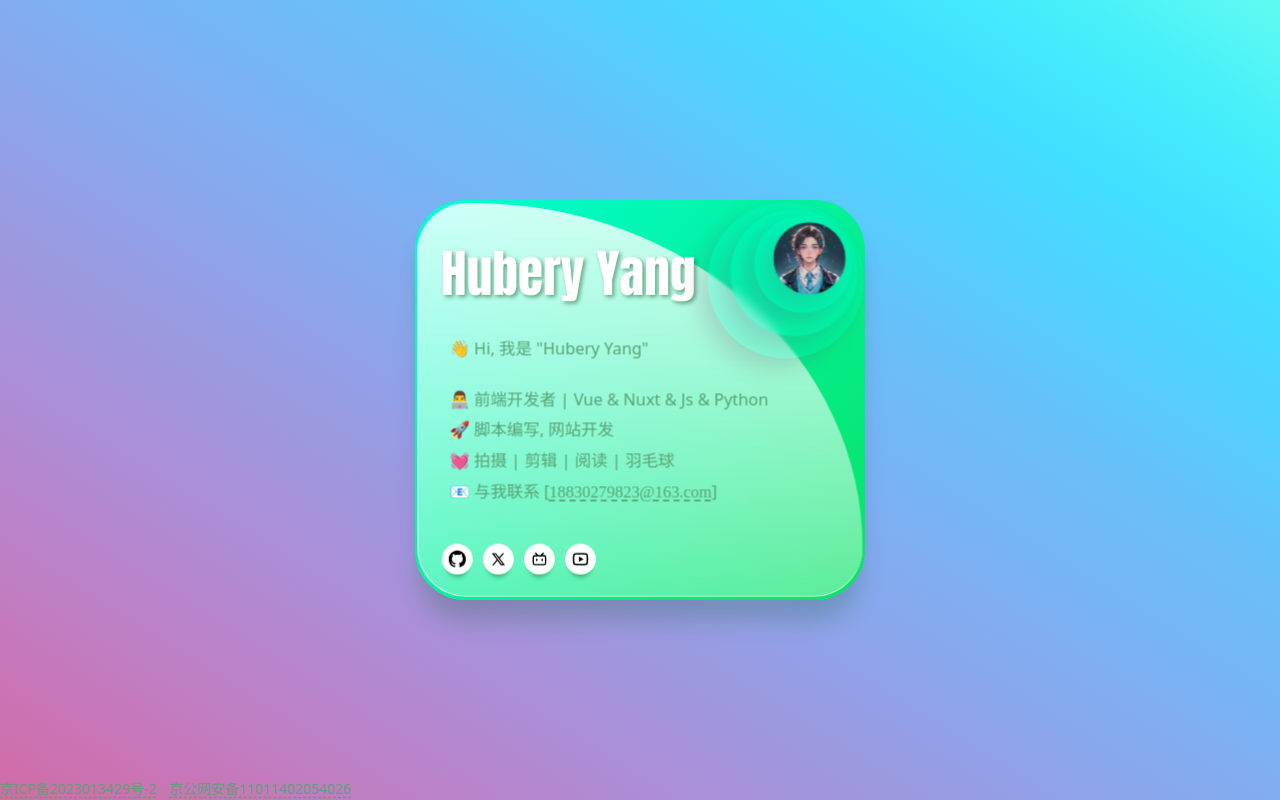
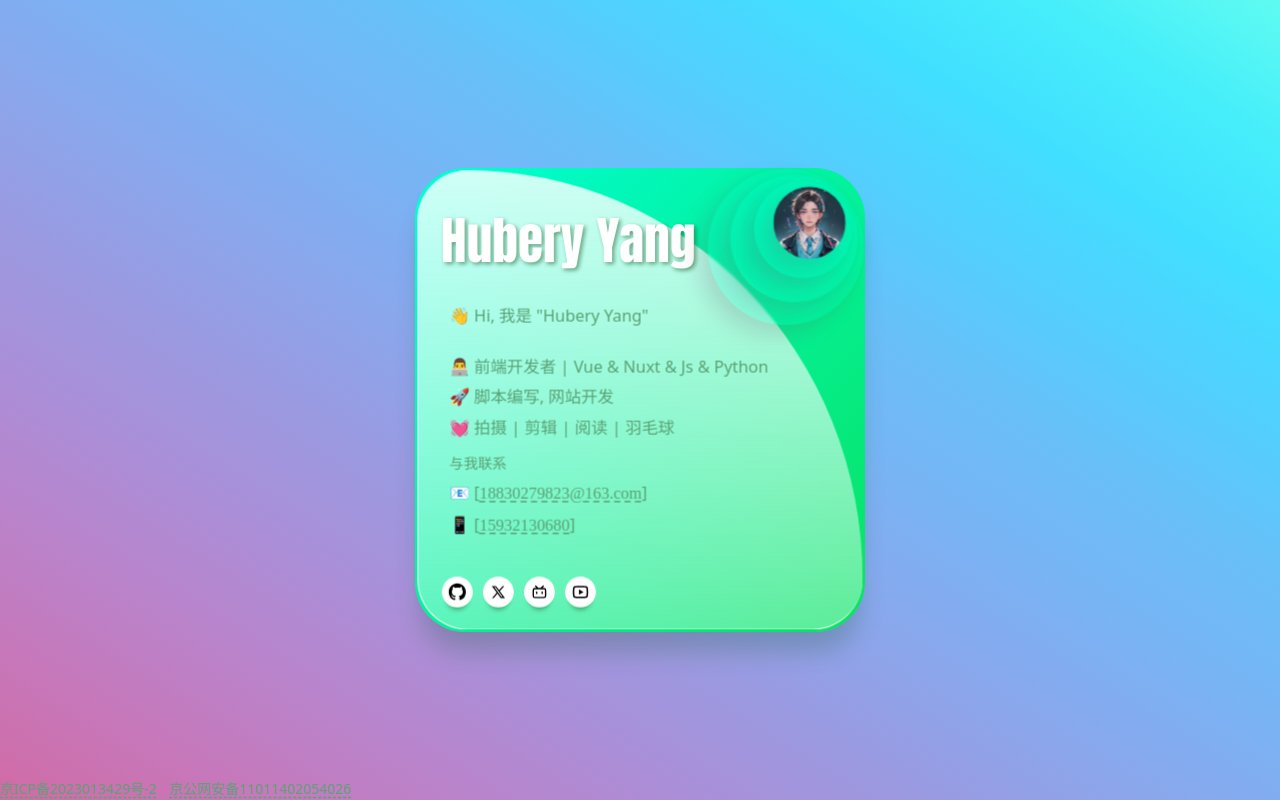
Before and after one commit to Hub-yang/about-me-vue3, a Vue app: page / in a window 1280 px wide. Built offline with nearby package versions, Linux system fonts and the light colour scheme; a web font is replaced by a local one.

Commit message:
feat: update userinfo

```diff
--- a/src/pages/index.vue
+++ b/src/pages/index.vue
@@ -12,6 +12,7 @@ const userInfo = {
   hobby: '🚀 脚本编写, 网站开发',
   script: '💓 拍摄 | 剪辑 | 阅读 | 羽毛球',
   mail: '18830279823@163.com',
+  phone: '15932130680',
 }
 
 const iconComponents: anyKey = {
@@ -42,9 +43,9 @@ function onNavigate(link: number) {
 
 const tootipShow = ref(false)
 
-async function onMailClick() {
+async function onCopyClick(type: string) {
   try {
-    await navigator.clipboard.writeText(userInfo.mail)
+    await navigator.clipboard.writeText((userInfo as anyKey)[type])
     tootipShow.value = true
     clearTimeout(timer)
     timer = setTimeout(() => tootipShow.value = false, 2000)
@@ -72,10 +73,11 @@ async function onMailClick() {
             <div>{{ userInfo.post }}</div>
             <div>{{ userInfo.hobby }}</div>
             <div>{{ userInfo.script }}</div>
-            <div>
-              <span>📧 与我联系 [<span class="mail" @click="onMailClick">{{ userInfo.mail }}</span>]
-              </span>
+            <div class="connection">
+              与我联系
             </div>
+            <div>📧 [<span class="mail" @click="onCopyClick('mail')">{{ userInfo.mail }}</span>]</div>
+            <div>📱 [<span class="mail" @click="onCopyClick('phone')">{{ userInfo.phone }}</span>]</div>
           </div>
         </div>
 
--- a/src/style/main.css
+++ b/src/style/main.css
@@ -82,7 +82,7 @@ body .background {
   left: 50%;
   transform: translate(-50%, -50%);
   width: 450px;
-  height: 400px;
+  height: 464px;
   perspective: 1000px;
 }
 
@@ -170,6 +170,11 @@ body .background {
 
 .info_card .card .glass #intro div:first-child {
   margin-bottom: 25px;
+}
+
+.info_card .card .glass .connection {
+  font-size: 14px !important;
+  margin: 12px 0 10px 0;
 }
 
 .info_card .card .glass #intro .mail {
```
